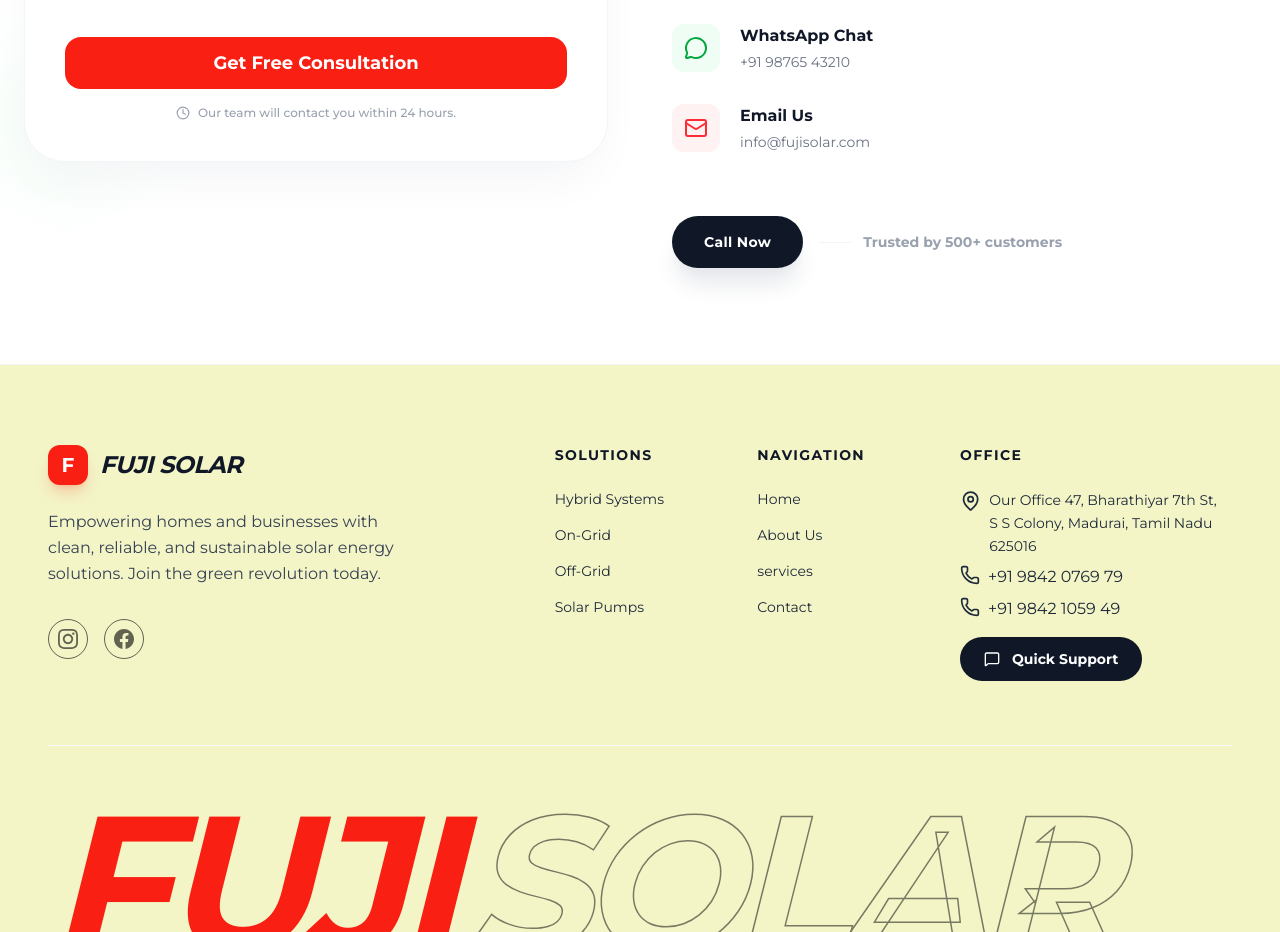
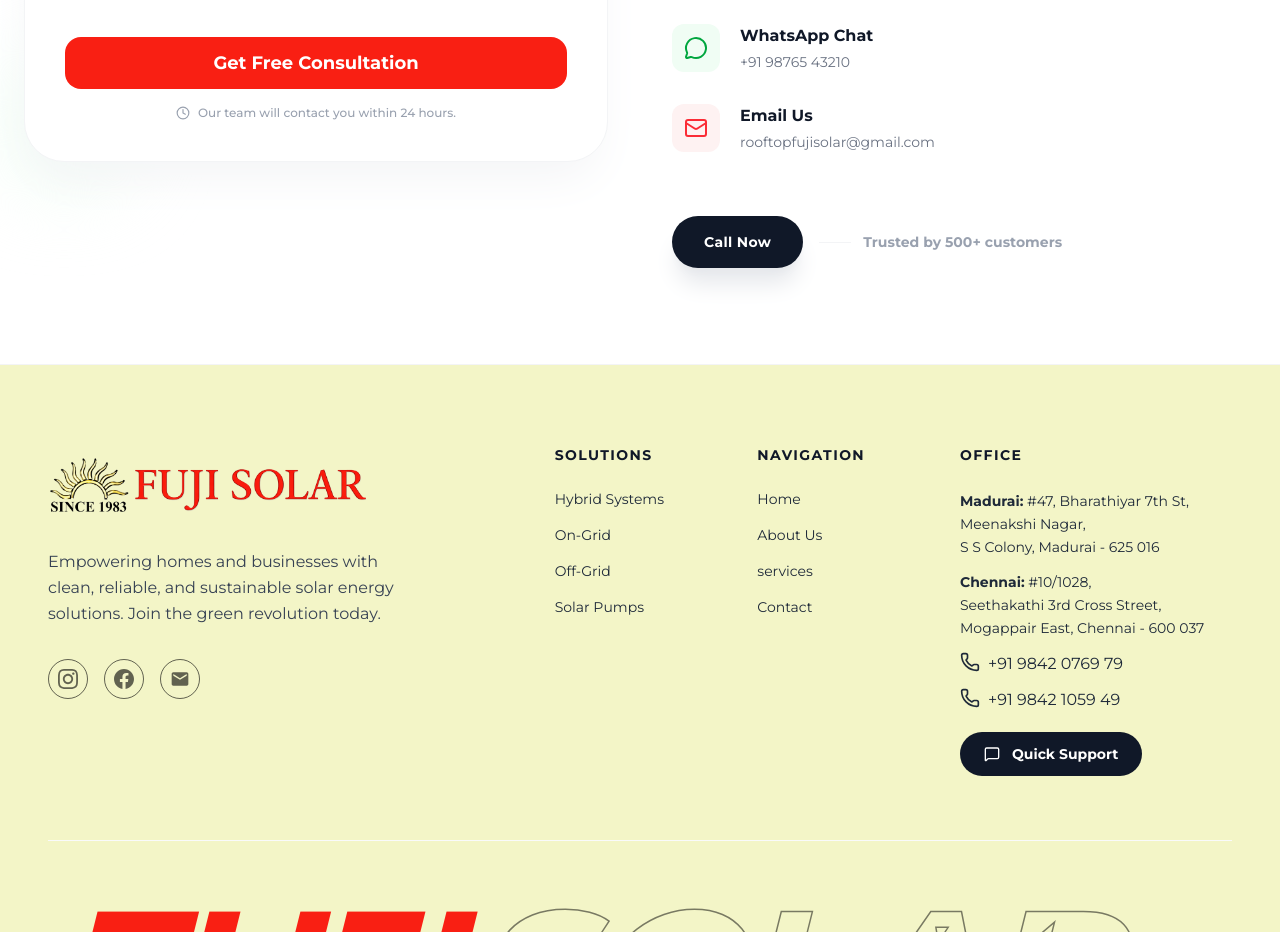
Before and after one commit to iunoware/fuji-solar, a Next.js app: page /contact in a window 1280 px wide. Shown: the part 1002-1934 px from the top of the page. Built offline with nearby package versions, Linux system fonts and the light colour scheme.

Commit message:
navbar, footer, gsap correction

```diff
--- a/app/about/(components)/Mission.tsx
+++ b/app/about/(components)/Mission.tsx
@@ -259,7 +259,8 @@
 
                 <div className="inline-flex items-end gap-4 px-7 py-5 rounded-2xl self-start bg-[#f9f6f1] border border-[#eab308]/20 shadow-sm">
                   <span
-                    className="text-[clamp(40px,5vw,64px)] font-black leading-none text-brand-red"
+                    // className="text-[clamp(40px,5vw,64px)] font-black leading-none text-brand-red"
+                    className="text-[clamp(28px,3.5vw,48px)] font-black leading-none text-brand-red"
                     style={{ letterSpacing: "-0.04em" }}
                   >
                     {item.stat.value}
--- a/app/about/page.tsx
+++ b/app/about/page.tsx
@@ -1,3 +1,5 @@
+"use client";
+
 import Hero from "./(components)/Hero";
 import WhoWeAre from "./(components)/WhoWeAre";
 import Founder from "./(components)/Founder";
@@ -7,7 +9,15 @@
 import Achievements from "./(components)/Achievements";
 import Cta from "@/components/Cta";
 
+import { useEffect } from "react";
+import { ScrollTrigger } from "gsap/ScrollTrigger";
+
 export default function About() {
+  useEffect(() => {
+    window.scrollTo(0, 0); // reset scroll position on navigation
+    ScrollTrigger.refresh();
+  }, []);
+
   return (
     <section className="bg-background overflow-x-clip">
       <Hero />
--- a/app/contact/(components)/ContactSection.tsx
+++ b/app/contact/(components)/ContactSection.tsx
@@ -21,44 +21,6 @@
   const sectionRef = useRef<HTMLElement>(null);
   const formRef = useRef<HTMLDivElement>(null);
   const infoRef = useRef<HTMLDivElement>(null);
-
-  // useEffect(() => {
-  //   const ctx = gsap.context(() => {
-  //     // Form entrance
-  //     gsap.fromTo(
-  //       formRef.current,
-  //       { opacity: 0, x: -30 },
-  //       {
-  //         opacity: 1,
-  //         x: 0,
-  //         duration: 0.8,
-  //         ease: "power3.out",
-  //         scrollTrigger: {
-  //           trigger: sectionRef.current,
-  //           start: "top 75%",
-  //         },
-  //       },
-  //     );
-
-  //     // Info entrance
-  //     gsap.fromTo(
-  //       infoRef.current,
-  //       { opacity: 0, x: 30 },
-  //       {
-  //         opacity: 1,
-  //         x: 0,
-  //         duration: 0.8,
-  //         ease: "power3.out",
-  //         scrollTrigger: {
-  //           trigger: sectionRef.current,
-  //           start: "top 75%",
-  //         },
-  //       },
-  //     );
-  //   }, sectionRef);
-
-  //   return () => ctx.revert();
-  // }, []);
 
   useGSAP(
     () => {
@@ -95,44 +57,6 @@
     },
     { scope: sectionRef },
   );
-
-  // useEffect(() => {
-  //   const form = formRef.current;
-  //   const info = infoRef.current;
-  //   const section = sectionRef.current;
-
-  //   if (!form || !info || !section) return;
-
-  //   // Don't use gsap.context() at all — it causes revert issues with Next.js
-  //   const anim1 = gsap.to(form, {
-  //     opacity: 1,
-  //     x: 0,
-  //     duration: 0.8,
-  //     ease: "power3.out",
-  //     scrollTrigger: {
-  //       trigger: section,
-  //       start: "top 75%",
-  //     },
-  //   });
-
-  //   const anim2 = gsap.to(info, {
-  //     opacity: 1,
-  //     x: 0,
-  //     duration: 0.8,
-  //     ease: "power3.out",
-  //     scrollTrigger: {
-  //       trigger: section,
-  //       start: "top 75%",
-  //     },
-  //   });
-
-  //   return () => {
-  //     anim1.scrollTrigger?.kill();
-  //     anim2.scrollTrigger?.kill();
-  //     anim1.kill();
-  //     anim2.kill();
-  //   };
-  // }, []);
 
   function inputCheck(e: React.MouseEvent<HTMLButtonElement>) {
     e.preventDefault();
@@ -474,7 +398,7 @@
 
               <a
                 className="flex items-start gap-5 group"
-                href="https://mail.google.com/mail/?view=cm&fs=1&to=Info@fujisolar.com"
+                href="https://mail.google.com/mail/?view=cm&fs=1&to=rooftopfujisolar@gmail.com"
                 target="_blank"
                 rel="noopener noreferrer"
               >
@@ -484,7 +408,7 @@
                 <div>
                   <h4 className="font-bold text-gray-900 mb-1">Email Us</h4>
                   <p className="text-sm text-gray-500 group-hover:text-brand-red transition-colors">
-                    info@fujisolar.com
+                    rooftopfujisolar@gmail.com
                   </p>
                 </div>
               </a>
--- a/app/solar-products/(components)/Services.tsx
+++ b/app/solar-products/(components)/Services.tsx
@@ -389,7 +389,8 @@
                   <div className="flex flex-col gap-2">
                     <span
                       id={`svc-label-${service.id}`}
-                      className="text-[clamp(18px,2.5vw,32px)] font-semibold leading-none cursor-default"
+                      // className="text-[clamp(18px,2.5vw,32px)] font-semibold leading-none cursor-default"
+                      className="text-[clamp(14px,1.8vw,24px)] font-semibold leading-none cursor-default"
                       style={{
                         color: i === 0 ? "#1c1917" : "#d4cdc7",
                         letterSpacing: "-0.03em",
@@ -438,13 +439,14 @@
                 </div>
 
                 <h2
-                  className="text-[clamp(22px,3vw,40px)] font-bold leading-[1.1] mb-4 text-[#1c1917]"
+                  // className="text-[clamp(22px,3vw,40px)] font-bold leading-[1.1] mb-4 text-[#1c1917]"
+                  className="text-[clamp(16px,2vw,28px)] font-bold leading-[1.1] mb-4 text-[#1c1917]"
                   style={{ letterSpacing: "-0.025em" }}
                 >
                   {service.title}
                 </h2>
 
-                <p className="md:text-sm leading-relaxed mb-6 max-w-xl text-gray-600">
+                <p className="md:text-sm leading-relaxed mb-4 max-w-xl text-gray-600">
                   {service.description}
                 </p>
 
--- a/components/Footer.tsx
+++ b/components/Footer.tsx
@@ -1,7 +1,8 @@
 "use client";
 
 import Link from "next/link";
-import { MessageSquare, ArrowUpRight, MapPin, Phone } from "lucide-react";
+import { MessageSquare, ArrowUpRight, Phone } from "lucide-react";
+import Image from "next/image";
 
 export default function Footer() {
   const currentYear = new Date().getFullYear();
@@ -15,28 +16,27 @@
             {/* Brand Column */}
             <div className="lg:col-span-4 space-y-6">
               <div className="flex items-center gap-3">
-                <div className="w-10 h-10 bg-brand-red rounded-xl flex items-center justify-center shadow-lg shadow-brand-red/20">
+                {/* <div className="w-10 h-10 bg-brand-red rounded-xl flex items-center justify-center shadow-lg shadow-brand-red/20">
                   <span className="text-white font-bold text-xl leading-none">F</span>
                 </div>
                 <h3 className="text-2xl font-bold tracking-tight text-gray-900 uppercase italic">
                   Fuji Solar
-                </h3>
+                </h3> */}
+
+                <Link href="/" className="relative h-20 w-80">
+                  <Image
+                    src="/images/logo.png"
+                    alt="Fuji Solar"
+                    fill
+                    className="object-contain"
+                  />
+                </Link>
               </div>
               <p className="text-gray-700 max-w-sm leading-relaxed">
                 Empowering homes and businesses with clean, reliable, and sustainable
                 solar energy solutions. Join the green revolution today.
               </p>
               <div className="flex items-center gap-4 pt-2">
-                {/* linkedin */}
-                {/* <a
-                  href="#"
-                  className="w-10 h-10 rounded-full border border-black/60 flex items-center justify-center text-black/60 hover:text-brand-red hover:border-brand-red transition-all duration-300"
-                >
-                  <svg className="w-5 h-5 fill-current" viewBox="0 0 24 24">
-                    <path d="M20.447 20.452h-3.554v-5.569c0-1.328-.027-3.037-1.852-3.037-1.853 0-2.136 1.445-2.136 2.939v5.667H9.351V9h3.414v1.561h.046c.477-.9 1.637-1.85 3.37-1.85 3.601 0 4.267 2.37 4.267 5.455v6.286zM5.337 7.433c-1.144 0-2.063-.926-2.063-2.065 0-1.138.92-2.063 2.063-2.063 1.14 0 2.064.925 2.064 2.063 0 1.139-.925 2.065-2.064 2.065zm1.782 13.019H3.555V9h3.564v11.452zM22.225 0H1.771C.792 0 0 .774 0 1.729v20.542C0 23.227.792 24 1.771 24h20.451C23.2 24 24 23.227 24 22.271V1.729C24 .774 23.2 0 22.222 0h.003z" />
-                  </svg>
-                </a> */}
-
                 {/* instagram */}
                 <a
                   href="https://www.instagram.com/fuji.solar?igsh=NTgxbjRncTg0bTkz"
@@ -49,6 +49,7 @@
                   </svg>
                 </a>
 
+                {/* facebook */}
                 <a
                   href="https://www.facebook.com/profile.php?id=61580679796240"
                   target="_blank"
@@ -57,6 +58,18 @@
                 >
                   <svg className="w-5 h-5 fill-current" viewBox="0 0 24 24">
                     <path d="M24 12.073C24 5.405 18.627 0 12 0S0 5.405 0 12.073C0 18.1 4.388 23.094 10.125 24v-8.437H7.078v-3.49h3.047V9.41c0-3.025 1.792-4.697 4.533-4.697 1.312 0 2.686.236 2.686.236v2.97h-1.513c-1.491 0-1.956.93-1.956 1.886v2.267h3.328l-.532 3.49h-2.796V24C19.612 23.094 24 18.1 24 12.073z" />
+                  </svg>
+                </a>
+
+                {/* mail */}
+                <a
+                  href="https://mail.google.com/mail/?view=cm&fs=1&to=rooftopfujisolar@gmail.com"
+                  target="_blank"
+                  rel="noopener noreferrer"
+                  className="w-10 h-10 rounded-full border border-black/60 flex items-center justify-center text-black/60 hover:text-brand-red hover:border-brand-red transition-all duration-300"
+                >
+                  <svg className="w-5 h-5 fill-current" viewBox="0 0 24 24">
+                    <path d="M20 4H4C2.9 4 2 4.9 2 6v12c0 1.1.9 2 2 2h16c1.1 0 2-.9 2-2V6c0-1.1-.9-2-2-2zm0 4l-8 5-8-5V6l8 5 8-5v2z" />
                   </svg>
                 </a>
               </div>
@@ -116,21 +129,34 @@
               <h4 className="text-sm font-bold uppercase tracking-widest text-gray-900">
                 Office
               </h4>
-              <div className="space-y-2">
+              <div className="space-y-3">
                 <div className="inline-flex gap-2 group w-fit">
-                  <MapPin className="text-gray-800 group-hover:text-brand-red transition-colors" />
+                  {/* <MapPin className="text-gray-800 group-hover:text-brand-red transition-colors" /> */}
                   <a
                     href="https://maps.app.goo.gl/A9wFG5uy38CVHwUo7"
                     target="_blank"
                     rel="noopener noreferrer"
                     className="text-gray-800 text-sm leading-relaxed hover:text-brand-red transition-colors"
                   >
-                    Our Office 47, Bharathiyar 7th St, <br /> S S Colony, Madurai, Tamil
-                    Nadu 625016
+                    <strong>Madurai:</strong> #47, Bharathiyar 7th St, <br />
+                    Meenakshi Nagar, <br /> S S Colony, Madurai - 625 016
                   </a>
                 </div>
 
-                <div className="flex flex-col gap-2">
+                <div className="inline-flex gap-2 group w-fit">
+                  {/* <MapPin className="text-gray-800 group-hover:text-brand-red transition-colors" /> */}
+                  <a
+                    href="https://maps.app.goo.gl/EGa27ejrYmRTCCkCA"
+                    target="_blank"
+                    rel="noopener noreferrer"
+                    className="text-gray-800 text-sm leading-relaxed hover:text-brand-red transition-colors"
+                  >
+                    <strong>Chennai:</strong> #10/1028,
+                    <br /> Seethakathi 3rd Cross Street, Mogappair East, Chennai - 600 037
+                  </a>
+                </div>
+
+                <div className="flex flex-col gap-3">
                   <div className="inline-flex gap-2 group w-fit">
                     <Phone
                       className="text-gray-800 group-hover:text-brand-red transition-colors"
--- a/components/Navbar.tsx
+++ b/components/Navbar.tsx
@@ -230,7 +230,7 @@
               key={link.name}
               href={link.href}
               className={`text-lg font-medium ${
-                isActive ? "text-gray-950" : "text-gray-600"
+                isActive ? "text-brand-red" : "text-gray-900"
               }`}
               onClick={() => setIsOpen(false)}
             >
```
